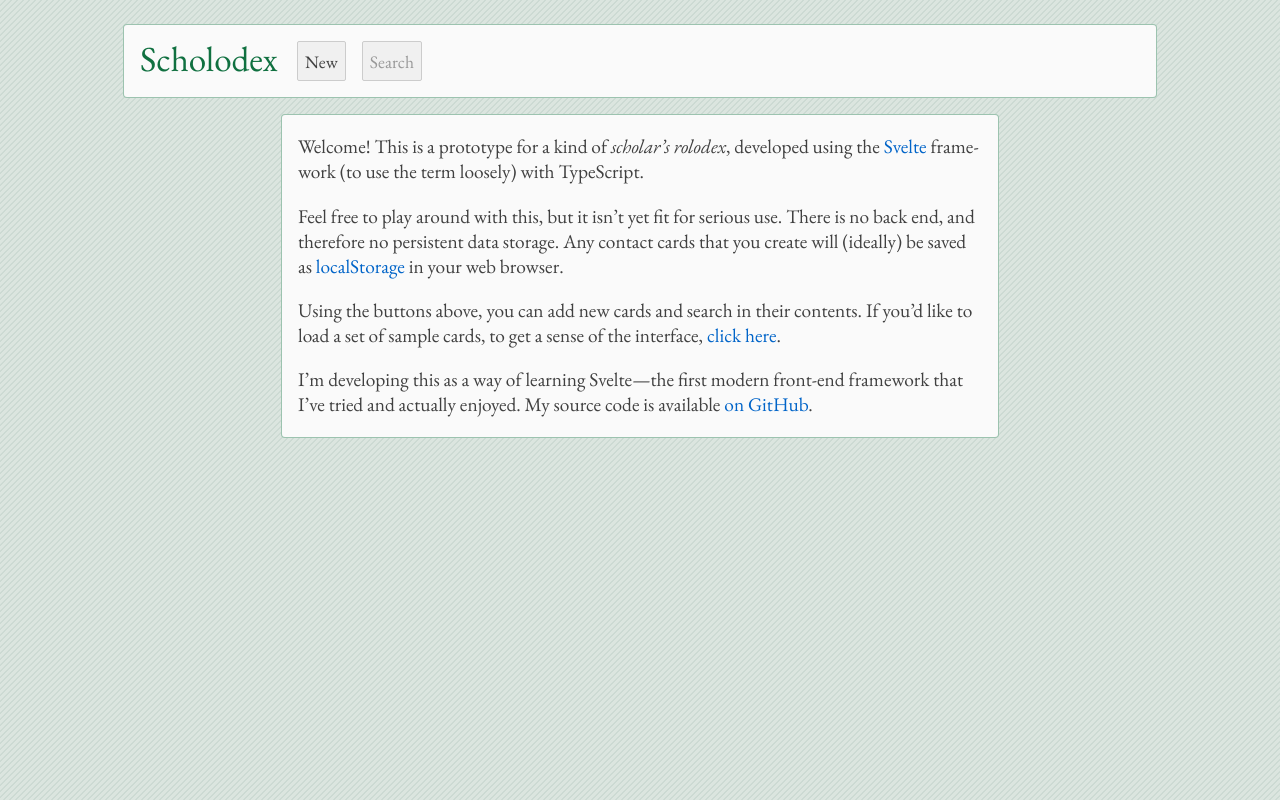
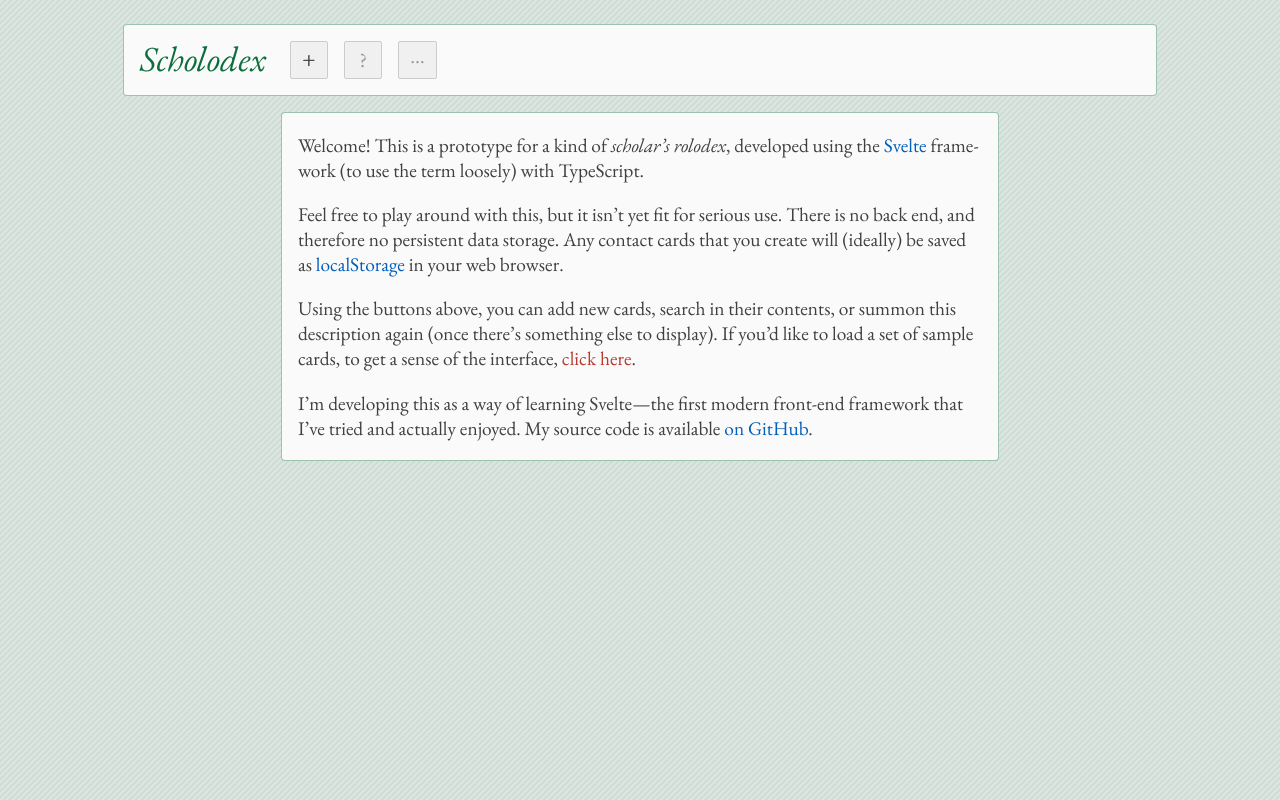
Before and after one commit to theodore-s-beers/scholodex, a Svelte app: page /#about in a window 1280 px wide. Before the commit this address led to /#home. Built offline with nearby package versions, Linux system fonts and the light colour scheme.

Commit message:
Integrate 'about' page

```diff
--- a/public/global.css
+++ b/public/global.css
@@ -9,16 +9,12 @@
 }
 
 a {
-  color: rgb(0, 100, 200);
+  color: #005ebd;
   text-decoration: none;
 }
 
 a:hover {
   text-decoration: underline;
-}
-
-a:visited {
-  color: rgb(0, 80, 160);
 }
 
 label {
@@ -31,8 +27,7 @@
 textarea {
   font-family: inherit;
   font-size: inherit;
-  -webkit-padding: 0.4em 0;
-  padding: 0.4em;
+  padding: 0;
   margin: 0;
   box-sizing: border-box;
   border: 1px solid #ccc;
--- a/src/App.svelte
+++ b/src/App.svelte
@@ -1,6 +1,7 @@
 <script lang="ts">
   import { fade } from "svelte/transition";
   import {
+    about,
     cards,
     current,
     editing,
@@ -31,11 +32,10 @@
   function loadSample() {
     if ($cards.length === 0) {
       $cards = sampleCards;
+    } else {
+      window.location.hash = "home";
     }
   }
-
-  // Run this function on page load
-  // loadSample();
 
   // Sort cards by name, in a reactive manner
   $: $cards.sort(complexCompare);
@@ -44,23 +44,33 @@
   // Navigation
   //
 
-  // Listen for hashchange (mainly to select a card)
+  // Listen for hashchange
   window.addEventListener("hashchange", updateView);
 
   // Function to update view based on hash
   function updateView() {
     // Start by resetting default values
+    $about = false;
+    $editing = false;
     $expanded = false;
     $selectedItem = null;
 
     // Return if no hash or "home"
     if (!window.location.hash || window.location.hash === "#home") {
-      return;
+      // But check for a lack of cards
+      if ($cards.length === 0) {
+        window.location.hash = "about";
+      } else {
+        return;
+      }
     } else if (window.location.hash === "#new") {
       // Switch to editing mode for a new card
       $editing = true;
+    } else if (window.location.hash === "#about") {
+      // Show project description
+      $about = true;
     } else if (window.location.hash === "#sample") {
-      // Load the sample set
+      // Load sample set
       loadSample();
     } else {
       // This suggests a UUID hash
@@ -68,7 +78,7 @@
       const desiredItem = $cards.find(
         (x) => x.id === window.location.hash.substring(1)
       );
-      // If that worked, select that card
+      // If it worked, select that card
       if (desiredItem) {
         $selectedItem = desiredItem;
       } else {
@@ -80,6 +90,20 @@
 
   // Run this function on page load
   updateView();
+
+  // Function to open and close project description
+  function toggleAbout() {
+    if ($about) {
+      window.location.hash = "home";
+    } else {
+      window.location.hash = "about";
+    }
+  }
+
+  // Keep "listening" for a lack of cards
+  $: if ($cards.length === 0) {
+    window.location.hash = "about";
+  }
 
   //
   // Other
@@ -110,6 +134,11 @@
 </script>
 
 <style>
+  button {
+    height: 2.4rem;
+    width: 2.4rem;
+    margin-right: 1rem;
+  }
   header {
     background-color: #fafafa;
     border: 1px solid rgba(16, 112, 64, 0.4);
@@ -129,21 +158,29 @@
     margin: auto;
     padding: 1.5rem 1rem 2rem 1rem;
   }
-  .nonFinalButton {
-    height: 2.5rem;
-    margin-right: 1rem;
+  .infoButton {
+    padding-bottom: 1rem;
+    font-size: 120%;
+    margin-right: 0;
+  }
+  .newButton {
+    padding-bottom: 4px;
+    font-size: 130%;
+  }
+  .sampleLink {
+    color: #b8392e;
   }
   .searchButton {
-    height: 2.5rem;
+    font-size: 115%;
   }
   .title {
     font-size: 200%;
     line-height: 105%;
-    margin-right: 1.2rem;
-    color: #107040;
+    margin-right: auto;
+    color: #0c6e3d;
   }
   .title a {
-    color: #107040;
+    color: #0c6e3d;
   }
   .title a:hover {
     text-decoration: none;
@@ -167,6 +204,9 @@
     .container {
       max-width: 684px;
     }
+    .title {
+      margin-right: 1.5rem;
+    }
   }
   @media (min-width: 1280px) {
     .container {
@@ -186,20 +226,24 @@
 <div class="container">
   <header>
     <div class="titleRow">
-      <div class="title"><a href="/">Scholodex</a></div>
+      <div class="title"><a href="/"><em>Scholodex</em></a></div>
       <div>
         <button
-          class="nonFinalButton"
+          class="newButton"
           disabled={$selectedItem || $editing}
-          on:click={newCard}>New</button>
+          on:click={newCard}>+</button>
       </div>
       <div>
         <button
           class="searchButton"
           disabled={$selectedItem || $editing || $cards.length === 0}
-          on:click={() => ($expanded = !$expanded)}>
-          Search
-        </button>
+          on:click={() => ($expanded = !$expanded)}>?</button>
+      </div>
+      <div>
+        <button
+          class="infoButton"
+          disabled={$selectedItem || $editing || $cards.length === 0}
+          on:click={toggleAbout}>…</button>
       </div>
     </div>
 
@@ -227,7 +271,35 @@
         fields={$selectedItem.fields}
         ideas={$selectedItem.ideas}
         email={$selectedItem.email} />
-    {:else if $cards.length > 0}
+    {:else if $about}
+      <div class="welcome" in:fade>
+        <p>
+          Welcome! This is a prototype for a kind of <em>scholar’s rolodex</em>,
+          developed using the <a href="https://svelte.dev/">Svelte</a> framework
+          (to use the term loosely) with TypeScript.
+        </p>
+        <p>
+          Feel free to play around with this, but it isn’t yet fit for serious
+          use. There is no back end, and therefore no persistent data storage.
+          Any contact cards that you create will (ideally) be saved as <a
+            href="https://developer.mozilla.org/en-US/docs/Web/API/Window/localStorage">localStorage</a>
+          in your web browser.
+        </p>
+        <p>
+          Using the buttons above, you can add new cards, search in their
+          contents, or summon this description again (once there’s something
+          else to display). If you’d like to load a set of sample cards, to get
+          a sense of the interface, <a href="#sample" class="sampleLink">click
+            here</a>.
+        </p>
+        <p>
+          I’m developing this as a way of learning Svelte—the first modern
+          front-end framework that I’ve tried and actually enjoyed. My source
+          code is available <a
+            href="https://github.com/theodore-s-beers/scholodex">on GitHub</a>.
+        </p>
+      </div>
+    {:else}
       <div class="cards" in:fade>
         {#if $resultCards.length > 0}
           {#each $resultCards as card, index (card.id)}
@@ -253,32 +325,6 @@
           {/each}
         {/if}
       </div>
-    {:else}
-      <div class="welcome" in:fade>
-        <p>
-          Welcome! This is a prototype for a kind of <em>scholar’s rolodex</em>,
-          developed using the <a href="https://svelte.dev/">Svelte</a> framework
-          (to use the term loosely) with TypeScript.
-        </p>
-        <p>
-          Feel free to play around with this, but it isn’t yet fit for serious
-          use. There is no back end, and therefore no persistent data storage.
-          Any contact cards that you create will (ideally) be saved as <a
-            href="https://developer.mozilla.org/en-US/docs/Web/API/Window/localStorage">localStorage</a>
-          in your web browser.
-        </p>
-        <p>
-          Using the buttons above, you can add new cards and search in their
-          contents. If you’d like to load a set of sample cards, to get a sense
-          of the interface, <a href="#sample">click here</a>.
-        </p>
-        <p>
-          I’m developing this as a way of learning Svelte—the first modern
-          front-end framework that I’ve tried and actually enjoyed. My source
-          code is available <a
-            href="https://github.com/theodore-s-beers/scholodex">on GitHub</a>.
-        </p>
-      </div>
     {/if}
   </main>
 </div>
--- a/src/Detail.svelte
+++ b/src/Detail.svelte
@@ -52,6 +52,9 @@
     justify-content: center;
     margin-top: auto;
   }
+  .buttons button {
+    padding: 0.4rem 0.5rem;
+  }
   .card {
     width: 300px;
     min-height: 135px;
@@ -60,7 +63,6 @@
     padding: 1rem;
     display: flex;
     flex-flow: column nowrap;
-    margin-top: 1rem;
     background-color: #fafafa;
   }
   .fieldContent {
@@ -93,7 +95,7 @@
   }
   .nameRow {
     display: flex;
-    margin-bottom: 1.2rem;
+    margin-bottom: 1.1rem;
   }
   .names {
     font-size: 150%;
@@ -117,8 +119,7 @@
   }
   @media (min-width: 768px) {
     .card {
-      margin-left: auto;
-      margin-right: auto;
+      margin: auto;
     }
   }
 </style>
--- a/src/Editor.svelte
+++ b/src/Editor.svelte
@@ -120,6 +120,10 @@
 </script>
 
 <style>
+  button,
+  input {
+    padding: 0.5rem;
+  }
   .buttonsRow {
     display: flex;
     flex-flow: row nowrap;
--- a/src/Search.svelte
+++ b/src/Search.svelte
@@ -41,6 +41,7 @@
 <style>
   .searchBar {
     width: 100%;
+    padding: 0.5rem;
     padding-right: 35px;
     border-radius: 0.25rem;
   }
--- a/src/stores.svelte
+++ b/src/stores.svelte
@@ -1,6 +1,7 @@
 <script context="module" lang="ts">
   import { writable } from "svelte/store";
 
+  export const about = writable(false);
   export const cards = writable([]);
   export const current = writable({
     id: "",
```
